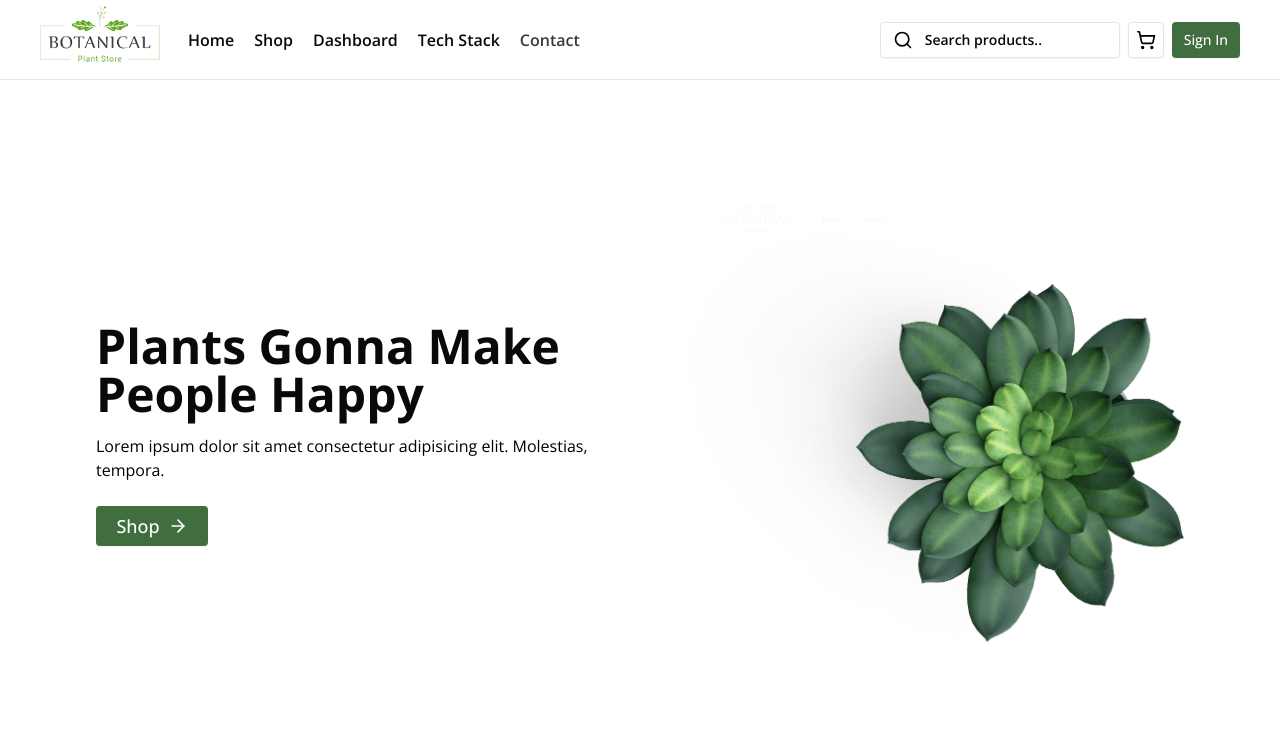
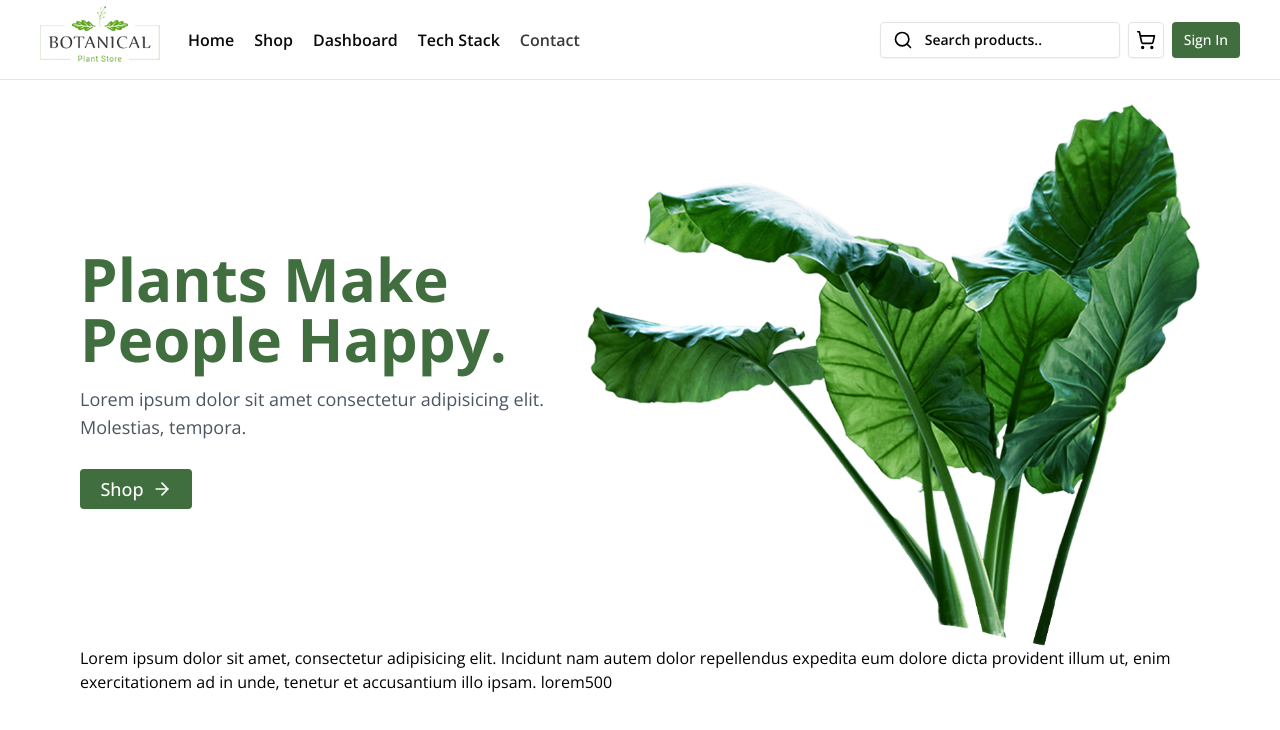
Before and after one commit to YunisAslan/Botanical-Store, a Next.js app: page / in a window 1280 px wide. Shown: the top 730 px of the page. Built offline with nearby package versions, Linux system fonts and the light colour scheme.

Commit message:
hero section completed

```diff
--- a/app/layout.tsx
+++ b/app/layout.tsx
@@ -20,7 +20,7 @@ export default function RootLayout({
     <html lang="en">
       <body className={openSans.className}>
         <Header />
-        {children}
+        <main className="px-8 lg:px-20">{children}</main>
       </body>
     </html>
   );
--- a/app/page.tsx
+++ b/app/page.tsx
@@ -4,6 +4,8 @@ export default function Home() {
   return (
     <section className="home">
       <Hero />
+      Lorem ipsum dolor sit amet, consectetur adipisicing elit. Incidunt nam autem dolor repellendus expedita eum dolore dicta provident illum ut, enim exercitationem ad in unde, tenetur et accusantium illo ipsam.
+      lorem500
     </section>
   );
 }
--- a/components/Hero.tsx
+++ b/components/Hero.tsx
@@ -4,55 +4,26 @@ import Image from "next/image";
 import Link from "next/link";
 import { buttonVariants } from "./ui/Button";
 import { Icons } from "./Icons";
-
-// for Swiper
-import { Swiper, SwiperSlide } from "swiper/react";
-import { Navigation } from "swiper";
-import "swiper/css";
-import "swiper/css/pagination";
-
-const heroItems = [
-  {
-    title: "Plants gonna make people happy",
-    detail:
-      "Lorem ipsum dolor sit amet consectetur adipisicing elit. Molestias, tempora.",
-    src: "/assets/images/hero-img1.png",
-  },
-  {
-    title: "Plants for healthy",
-    detail: "Lorem ipsum dolor sit amet consectetur adipisicing elit.",
-    src: "/assets/images/hero-img2.png",
-  },
-  {
-    title: "Houseplant the perfect choice",
-    detail:
-      "Lorem ipsum dolor sit amet consectetur adipisicing elit. Nobis delectus necessitatibus quis?",
-    src: "/assets/images/hero-img2.png",
-  },
-];
+// import HeroImg from "@/public/assets/images/hero-img.png";
+import HeroImg from "@/public/assets/images/hero-img2.png";
 
 function Hero() {
   return (
-    <Swiper
-      rewind={true}
-      navigation={true}
-      modules={[Navigation]}
-      className="mySwiper"
-    >
-      {heroItems.map((item) => (
-        <SwiperSlide key={item.title}>
-          <section className="grid grid-cols-5 px-24 pt-5 pb-28 items-center h-screen">
-            <div className="hero-left-side col-span-2 min-w-[32rem]">
-              <h2 className="text-5xl font-bold text-font capitalize">
-                {item.title}
+    <section className="grid grid-cols-12 pt-20 items-center lg:pt-6">
+      <div className="hero-left-side col-span-12 xl:col-span-5 text-center pb-14 xl:text-left lg:pb-0">
+        <h2 className="text-4xl font-bold py-2 text-primary capitalize lg:text-6xl">
+          Plants make people happy.
         </h2>
-              <p className="pt-4 pb-6">{item.detail}</p>
+        <p className="text-base text-gray-600 pt-2 pb-7 lg:text-lg">
+          Lorem ipsum dolor sit amet consectetur adipisicing elit. Molestias,
+          tempora.
+        </p>
         <Link
           href="/shop"
           className={buttonVariants({
             variant: "primary",
             size: "default",
-                  className: "group",
+            className: "group mx-auto xl:mx-0",
           })}
         >
           Shop
@@ -60,22 +31,18 @@ function Hero() {
         </Link>
       </div>
 
-            <div className="hero-right-side col-span-3 -z-10 pl-20">
+      <div className="hero-right-side col-span-12 flex justify-center xl:col-span-7 xl:inline-block pl-0 xl:pl-10">
         <Image
           className="object-contain"
-                /* nullish coalescing (??) (temporary)*/
-                src={item.src}
-                alt={item.title}
+          src={HeroImg}
+          alt="Plants make people happy"
           quality={100}
           priority
-                width={900}
-                height={770}
+          width={700}
+          height={700}
         />
       </div>
     </section>
-        </SwiperSlide>
-      ))}
-    </Swiper>
   );
 }
 
--- a/components/MainNav.tsx
+++ b/components/MainNav.tsx
@@ -8,7 +8,7 @@ function Navbar() {
       {docsConfig.mainNav.map((item, index) => (
         <Link
           className={cn(
-            "font-semibold text-base text-font hover:text-primary2 duration-500 transition-colors",
+            "font-semibold text-base text-font hover:text-primary duration-500 transition-colors",
             item.disabled && "cursor-not-allowed opacity-80"
           )}
           key={index}
--- a/components/MobileNav.tsx
+++ b/components/MobileNav.tsx
@@ -103,7 +103,7 @@ function MobileNav() {
               {docsConfig.mainNav.map((item, index) => (
                 <Link
                   className={cn(
-                    "font-semibold text-base text-font hover:text-primary2 duration-500 transition-colors pb-4 border-b whitespace-nowrap",
+                    "font-semibold text-base text-font hover:text-primary duration-500 transition-colors pb-4 border-b whitespace-nowrap",
                     item.disabled && "cursor-not-allowed opacity-80"
                   )}
                   key={index}
--- a/components/SearchProduct.tsx
+++ b/components/SearchProduct.tsx
@@ -72,7 +72,7 @@ function SearchProduct() {
             />
 
             <Button
-              className="absolute right-0"
+              className="absolute right-4"
               variant="ghost"
               size="mm"
               onClick={() => setIsOpen(!isOpen)}
--- a/components/ui/Button.tsx
+++ b/components/ui/Button.tsx
@@ -8,7 +8,7 @@ const buttonVariants = cva(
     variants: {
       variant: {
         default: "",
-        primary: "bg-primary2 text-white hover:brightness-110",
+        primary: "bg-primary text-white hover:brightness-110",
         outline: "border hover:bg-inputBg border-input bg-transparent",
         ghost: "bg-transparent",
         link: "",
--- a/tailwind.config.js
+++ b/tailwind.config.js
@@ -9,12 +9,16 @@ module.exports = {
     extend: {
       screens: {
         mm: "350px",
+        sm: "640px",
+        md: "768px",
+        lg: "1024px",
+        xl: "1280px",
       },
       colors: {
         font: "#09090B",
         inputBg: "#F4F4F5",
+        primary: "#406E3F",
         primary1: "#265530",
-        primary2: "#406E3F",
         primary3: "#263E2A",
       },
       borderColor: {
```
Also changed, not shown: public/assets/images/hero-img.png (renamed from public/assets/images/hero-img1.png). Lines whose indentation alone changed are shown as unchanged.
